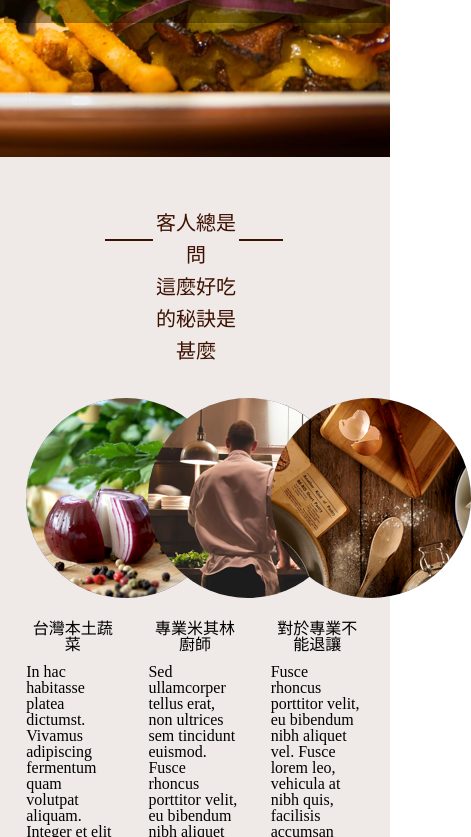
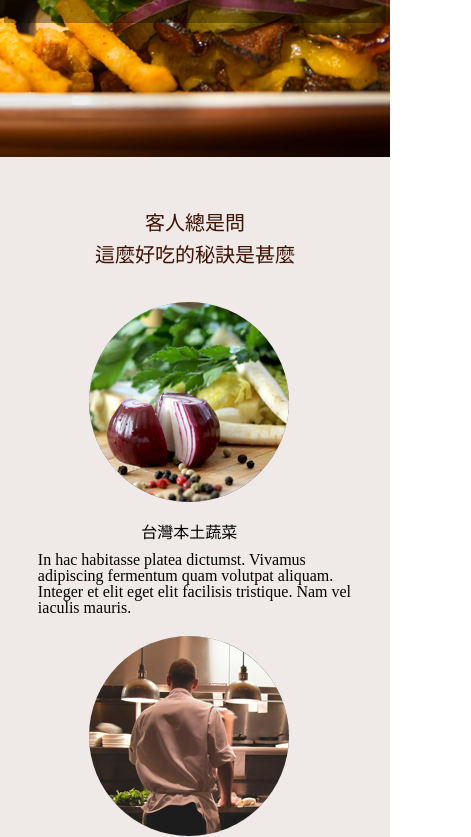
Before and after one commit to yatayork/RWD-FINAL-HOMEWORK, a plain HTML site: page Welcome - Desktop.html in a window 390 px wide. Shown: the part 263-1100 px from the top of the page, 471 px wide, since content can reach past the window. Drawn offline with Linux system fonts and the light colour scheme.

Commit message:
content feature done
next chef done
next feelings

```diff
--- a/css/style.css
+++ b/css/style.css
@@ -3,6 +3,18 @@
     max-width: 100%;
 }
 
+
+.feature ul{
+    display: flex;
+    padding-right: 3%;
+    justify-content: space-around;
+}
+
+@media(max-width:650px){
+    .feature ul{
+        display: block;
+    }
+}
 
 
 h2{
@@ -31,13 +43,45 @@ h2{
     left: 27%;
 }
 
+@media(max-width:910px){
+    h2{
+        width: 30%;
+        margin-left: 34.25%;
+    }
 
-.feature ul{
-    display: flex;
-    padding-left: 3%;
-    padding-right: 3%;
-    justify-content: space-around;
+    .content .line{
+        left: 27%;
+    }
 }
+
+@media(max-width:652px){
+    h2{
+        width: 40%;
+        margin-left: 32.25%;
+    }
+
+    .content .line{
+        width: 60%;
+        left: 22%;
+    }
+}
+
+@media(max-width:625px){
+    h2{
+        width: 100%;
+        margin-left: 0%;
+        margin-right: 0%;
+    }
+}
+
+
+@media(max-width:650px){
+
+    .content .line{
+        display: none;
+    }
+}
+
 
 .feature ul li{
     width: 25.39%;
@@ -58,6 +102,32 @@ h3{
     text-align: left;
     white-space:break-spaces;
 }
+
+@media(max-width:650px){
+    .feature ul li{
+        width: 100%;
+
+    }
+
+    .feature p{
+        margin: 0 auto;
+        width: 50%;
+        margin-bottom: 20px;
+    }
+}
+
+@media(max-width:400px){
+    .feature ul li{
+        width: 100%;
+
+    }
+
+    .feature p{
+        width: 90%;
+        margin-left: 10%;
+    }
+}
+
 
 .chef {
     margin-top: 50px ;
```
